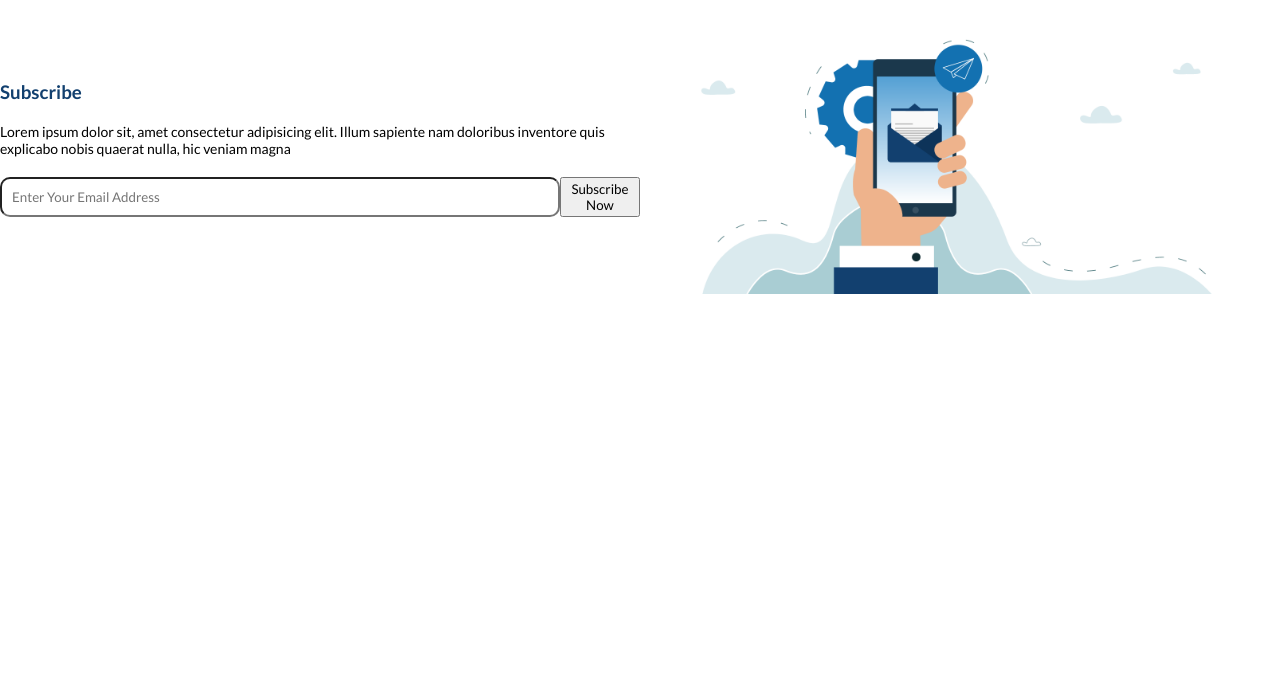
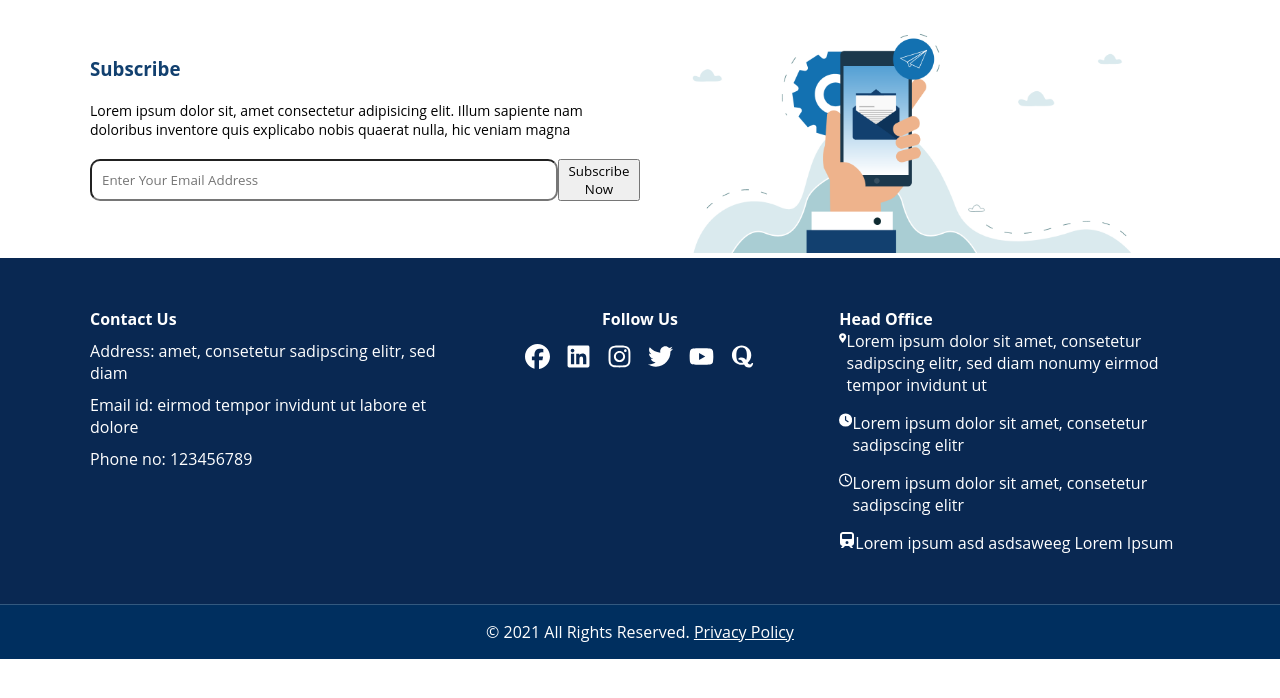
Before and after one commit to InterviewRepoes/Toggle-Head-Landing-Page, a React (Vite) app: page / in a window 1280 px wide. Shown: the top 698 px of the page. Built offline with nearby package versions, Linux system fonts and the light colour scheme.

Commit message:
Footer Base Created

```diff
--- a/package.json
+++ b/package.json
@@ -11,7 +11,8 @@
   },
   "dependencies": {
     "react": "^19.2.8",
-    "react-dom": "^19.2.8"
+    "react-dom": "^19.2.8",
+    "react-icons": "^5.7.0"
   },
   "devDependencies": {
     "@eslint/js": "^10.0.1",
--- a/src/App.css
+++ b/src/App.css
@@ -2,8 +2,7 @@
   margin: 0;
   padding: 0;
   box-sizing: border-box;
-  font-family: "Lato", sans-serif;
-
+  font-family: 'Open Sans', sans-serif;
 }
 
 .flex {
@@ -31,13 +30,23 @@
 }
 
 .container {
-  max-width: 1300px;
+  max-width: 1100px;
   margin: 0 auto;
 }
 
-.flex_col{
+.flex_col {
   flex-direction: column;
 }
-.flex_row{
+
+.flex_row {
   flex-direction: row;
 }
+
+.text-center {
+  text-align: center;
+
+}
+
+.text-left {
+  text-align: left;
+}
--- /dev/null
+++ b/src/components/common/Footer/Footer.jsx
@@ -0,0 +1,98 @@
+import React from 'react'
+import style from "../../common/Footer/Footer.module.css"
+import {
+    FaLocationDot,
+    FaClock,
+    FaRegClock,
+    FaTrain,
+    FaFacebook,
+    FaLinkedin,
+    FaInstagram,
+    FaTwitter,
+    FaYoutube,
+    FaQuora
+} from "react-icons/fa6";
+
+const Footer = () => {
+    return (
+        <>
+            <div className={`${style.bg_color}`}>
+                <div className={`${style.footer_padding} container`}>
+                    <div className={`${style.grid}`}>
+
+                        <div className={`card ${style.contact_card}`}>
+                            <h4>Contact Us</h4>
+
+                            <a href="">
+                                Address: amet, consetetur sadipscing elitr, sed diam
+                            </a>
+
+                            <a href="">
+                                Email id: eirmod tempor invidunt ut labore et dolore
+                            </a>
+
+                            <a href="">
+                                Phone no: 123456789
+                            </a>
+                        </div>
+
+                        <div className={`follow_card ${style.follow_card}`}>
+                            <h4 className={`${style.heading} text-center`}>Follow Us</h4>
+                            <div className={`${style.social_icons}`}>
+                                <a href=""><FaFacebook /></a>
+                                <a href=""><FaLinkedin /></a>
+                                <a href=""><FaInstagram /></a>
+                                <a href=""><FaTwitter /></a>
+                                <a href=""><FaYoutube /></a>
+                                <a href=""><FaQuora /></a>
+                            </div>
+                        </div>
+
+                        <div className="head_office">
+                            <h4>Head Office</h4>
+
+                            <div className={`${style.gap}`}>
+                                <div className='flex gap'>
+                                    <FaLocationDot />
+                                    <p>
+                                        Lorem ipsum dolor sit amet, consetetur sadipscing
+                                        elitr, sed diam nonumy eirmod tempor invidunt ut
+                                    </p>
+                                </div>
+
+                                <div className='flex gap'>
+                                    <FaClock />
+                                    <p>
+                                        Lorem ipsum dolor sit amet, consetetur sadipscing elitr
+                                    </p>
+                                </div>
+
+                                <div className='flex gap'>
+                                    <FaRegClock />
+                                    <p>
+                                        Lorem ipsum dolor sit amet, consetetur sadipscing elitr
+                                    </p>
+                                </div>
+
+                                <div className='flex gap'>
+                                    <FaTrain />
+                                    <p>
+                                        Lorem ipsum asd asdsaweeg Lorem Ipsum
+                                    </p>
+                                </div>
+                            </div>
+                        </div>
+
+                    </div>
+                </div>
+            </div >
+            <div className={`${style.bottom_bar}`}>
+                <div className="container">
+                    <p>© 2021 All Rights Reserved. <a href="">Privacy Policy</a></p>
+                </div>
+            </div>
+        </>
+    )
+}
+
+export default Footer
--- /dev/null
+++ b/src/components/common/Footer/Footer.module.css
@@ -0,0 +1,72 @@
+.bg_color {
+    background-color: #092852;
+    color: #fff;
+}
+
+.bg_color * {
+    color: #fff;
+}
+
+.grid {
+    display: grid;
+    grid-template-columns: repeat(3, 1fr);
+    gap: 24px;
+}
+
+.gap {
+    display: flex;
+    flex-direction: column;
+    gap: 16px;
+}
+
+.bottom_bar {
+    background-color: #002F5F;
+    border-top: 1px solid rgba(255, 255, 255, 0.2);
+    padding: 16px 0;
+    text-align: center;
+}
+
+.bottom_bar * {
+    color: #fff;
+}
+
+.footer_padding {
+    padding-top: 50px;
+    padding-bottom: 50px;
+}
+
+.contact_card {
+    display: flex;
+    flex-direction: column;
+    gap: 10px;
+}
+
+.contact_card a {
+    display: block;
+    color: #fff;
+    text-decoration: none;
+}
+
+.follow_card {
+    display: flex;
+    flex-direction: column;
+    align-items: center;
+}
+
+.social_icons {
+    display: flex;
+    flex-wrap: wrap;
+    justify-content: center;
+    gap: 16px;
+    margin-top: 12px;
+}
+
+.social_icons a {
+    font-size: 25px;
+    color: #fff;
+    transition: opacity 0.2s ease;
+}
+
+.social_icons a:hover {
+    opacity: 0.7;
+}
--- a/src/components/pages/Home.jsx
+++ b/src/components/pages/Home.jsx
@@ -1,10 +1,12 @@
 import React from 'react'
 import Form from '../layout/Form/Form'
+import Footer from '../common/Footer/Footer'
 
 const Home = () => {
   return (
   <>
   <Form/>
+  <Footer/>
   </>
   )
 }
```
Also changed, not shown: src/components/common/Header/Header.jsx (added), src/components/common/Header/Header.module.css (added), 1 other file (tests, documents, lock files or other folders).
